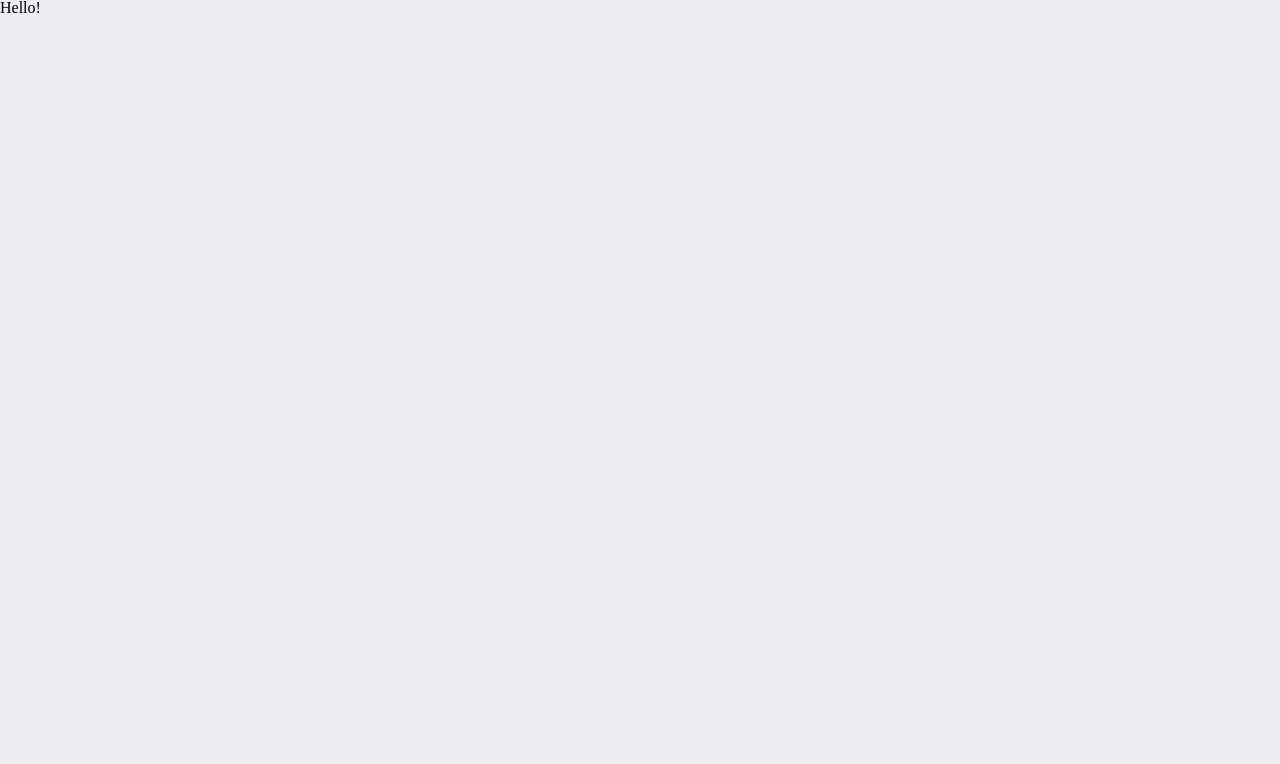
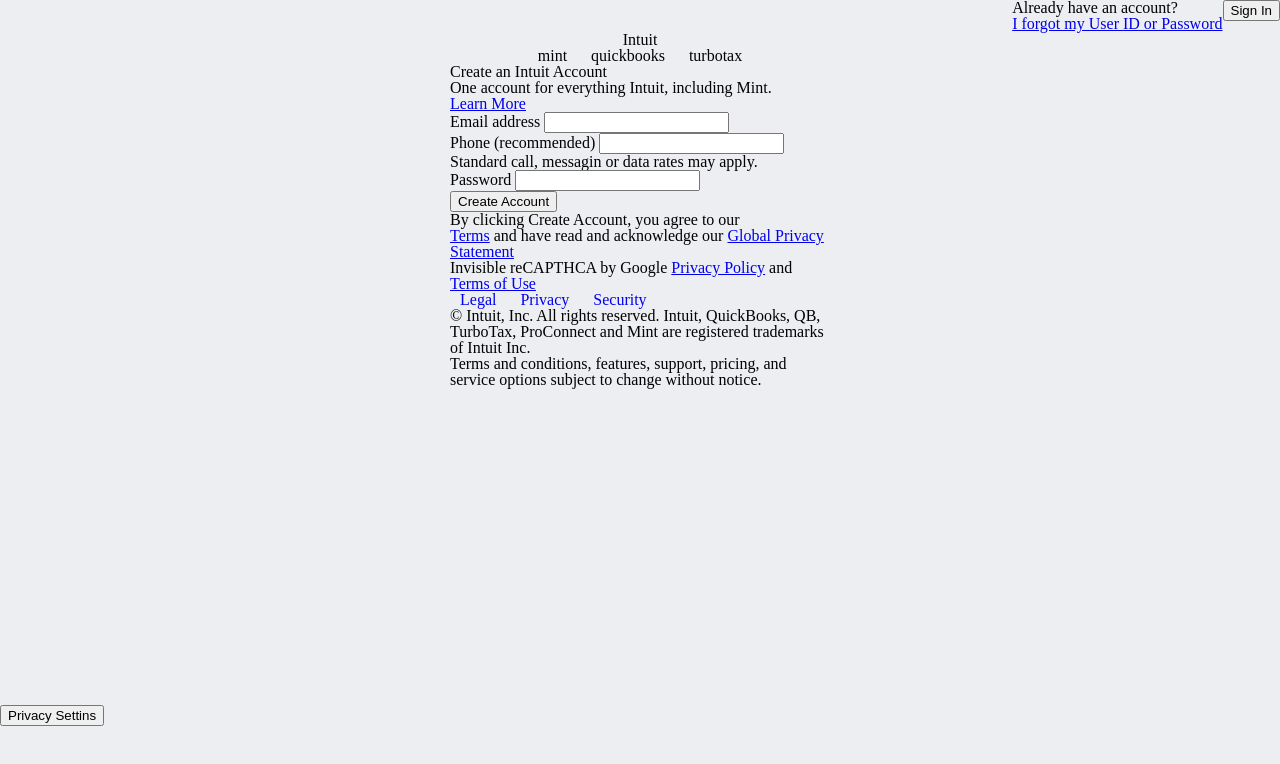
Before and after one commit to jasondewese/mint-sign-up, a plain HTML site: page index.html in a window 1280 px wide. Drawn offline with Linux system fonts and the light colour scheme.

Commit message:
HTML structured. Content added

```diff
--- a/index.html
+++ b/index.html
@@ -8,6 +8,78 @@
     <link rel="stylesheet" href="style.css">
 </head>
 <body>
-    <h1>Hello!</h1>
+    <header>
+        <div class="header-text">
+            <p>Already have an account?</p>
+            <p><a target="_blank" href="https://accounts.intuit.com/signup.html?offering_id=Intuit.ifs.mint&namespace_id=50000026&redirect_url=https%3A%2F%2Fmint.intuit.com%2Foverview.event%3Ftask%3DS#">I forgot my User ID or Password</a></p>
+        </div>
+        <div class="sign-in-button">
+            <button class="button" type="button">Sign In</button>
+        </div>
+    </header>
+    <div class="container">
+        <h1>Intuit</h1>
+        <ul class="brands">
+            <li>mint</li>
+            <li>quickbooks</li>
+            <li>turbotax</li>
+        </ul>
+        <main>
+            <h2>Create an Intuit Account</h2>
+            <h3>One account for everything Intuit, including Mint.</h3>
+            <p><a target="_blank" href="https://accounts-help.lc.intuit.com/questions/1582580-creating-an-account">Learn More</a></p>
+            <form action="#" method="post">
+                <ul>
+                    <li>
+                        <label for="userEmail">Email address</label>
+                            <input required type="email" id="userEmail" name="user_email">
+                    </li>
+                    <li>
+                        <label for="userPhone">Phone (recommended)</label>
+                            <input type="tel" id="userPhone" name="user_phone">
+                            <p>Standard call, messagin or data rates may apply.</p>
+                    </li>
+                    <li>
+                        <label for="userPassword">Password</label>
+                        <input required id="userPassword" name="password">
+                    </li>
+                    <li>
+                        <button class="button" type="submit">Create Account</button>
+                    </li>
+                </ul>
+            </form>
+            <div class="disclaimer">
+                <p>
+                    By clicking Create Account, you agree to our<br>
+                    <a target="_blank" href="https://www.mint.com/terms">Terms</a>
+                    and have read and acknowledge our
+                    <a target="_blank" href="https://www.intuit.com/privacy/statement/">Global Privacy Statement</a>
+                </p>
+            </div>
+            <div class="terms">
+                <p>Invisible reCAPTHCA by Google
+                    <a terget="_blank" href="https://www.google.com/intl/en/policies/privacy/">Privacy Policy</a>
+                    and
+                    <a target="_blank" href="https://www.google.com/intl/en/policies/terms/">Terms of Use</a>
+                </p>
+            </div>
+            <div class="legal">
+                <ul class="legal-links">
+                    <li><a target="_blank" href="https://www.intuit.com/legal/">Legal</a></li>
+                    <li><a target="_blank" href="https://www.intuit.com/privacy/statement/">Privacy</a></li>
+                    <li><a target="_blank" href="http://security.intuit.com/">Security</a></li>
+                </ul>
+                <p>
+                    &copy; Intuit, Inc. All rights reserved. Intuit, QuickBooks, QB, TurboTax, ProConnect and Mint are registered trademarks of Intuit Inc.<br>
+                    Terms and conditions, features, support, pricing, and service options subject to change without notice.
+                </p>
+            </div>
+        </main>
+    </div>
+    <footer>
+        <div>
+            <button class="privacy-button" type="button">Privacy Settins</button>
+        </div>
+    </footer>
 </body>
 </html>
--- a/style.css
+++ b/style.css
@@ -1,3 +1,35 @@
 body {
     background-color: rgb(236, 238, 241);
 }
+
+header {
+    display: flex;
+    justify-content: flex-end;
+}
+
+.container {
+    display:flex;
+    flex-direction: column;
+    align-items: center;
+}
+
+main {
+    width: 380px;
+    height: 641px;
+}
+
+.brands li {
+    display: inline-block;
+    margin: 0 10px;
+}
+
+.legal-links li {
+    display: inline-block;
+    margin: 0 10px;
+
+}
+
+.legal-links li a {
+    text-decoration: none;
+    /*color: black;*/
+}
```
